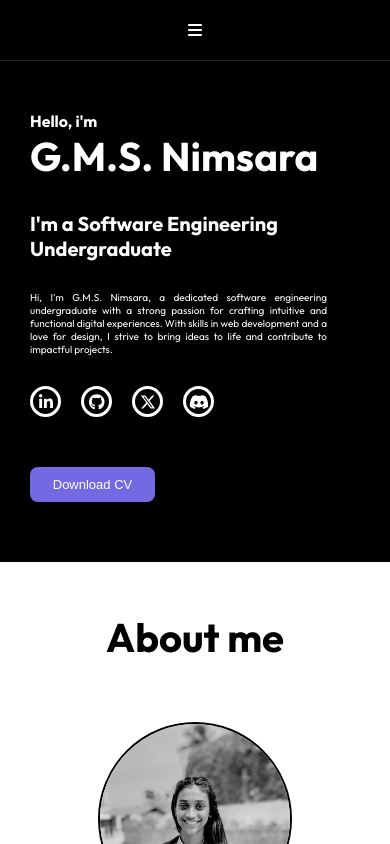
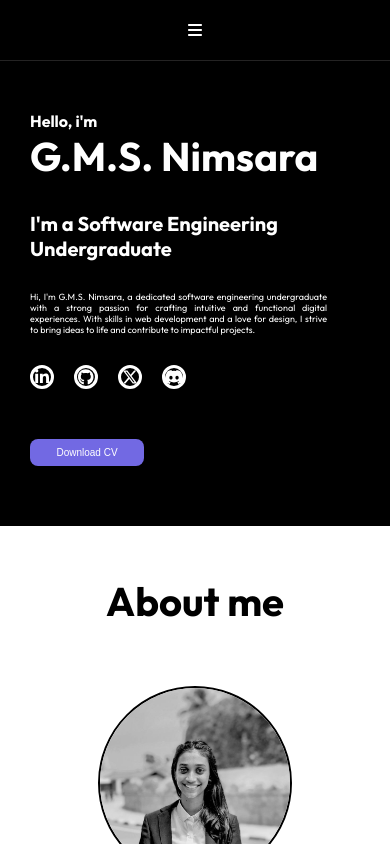
Before and after one commit to SNimsara/portfolio-gmsn, a React (Vite) app: page / in a window 390 px wide. Shown: the top 844 px of the page. Built offline with nearby package versions, Linux system fonts and the light colour scheme.

Commit message:
r - home

```diff
--- a/src/Components/Home/Home.css
+++ b/src/Components/Home/Home.css
@@ -78,7 +78,89 @@
     transform: scale(1.001);
 }
 
-@media(max-width:800px){
+@media(max-width:1280px){
+    .pro-content h1{
+        font-size: 50px;
+    }
+    .pro-content h2{
+        font-size: 20px;
+    }
+    .pro-content p{
+        font-size: 9px;
+    }
+    .pro-pic img{
+        height: 300px;
+        width: 300px;
+    }
+    .icon-link{
+        height: 20px;
+        width: 20px;
+    }
+    .button{
+        height: 30px;
+        width: 120px;
+        font-size: 12px;
+    }
+}
+
+@media(max-width:1110px){
+    .pro-content h1{
+        font-size: 45px;
+    }
+    .pro-content h2{
+        font-size: 17px;
+    }
+    .pro-content p{
+        font-size: 9px;
+    }
+    .pro-pic img{
+        height: 280px;
+        width: 280px;
+    }
+    .icon-link{
+        height: 19px;
+        width: 19px;
+    }
+    .button{
+        height: 29px;
+        width: 117px;
+        font-size: 11px;
+    }
+}
+
+@media(max-width:960px){
+    .pro-pic img{
+        height: 250px;
+        width: 250px;
+    }
+}
+
+@media(max-width:850px){
+    .pro-content h1{
+        font-size: 40px;
+    }
+    .pro-content h2{
+        font-size: 16px;
+    }
+    .pro-content p{
+        font-size: 9px;
+    }
+    .pro-pic img{
+        height: 200px;
+        width: 200px;
+    }
+    .icon-link{
+        height: 18px;
+        width: 18px;
+    }
+    .button{
+        height: 27px;
+        width: 114px;
+        font-size: 10px;
+    }
+}
+
+@media(max-width:780px){
     .home{
         display: flex;
         padding: 50px 30px 60px 30px;
@@ -101,5 +183,4 @@
         font-size: 20px;
     }
 
-
 }
```
